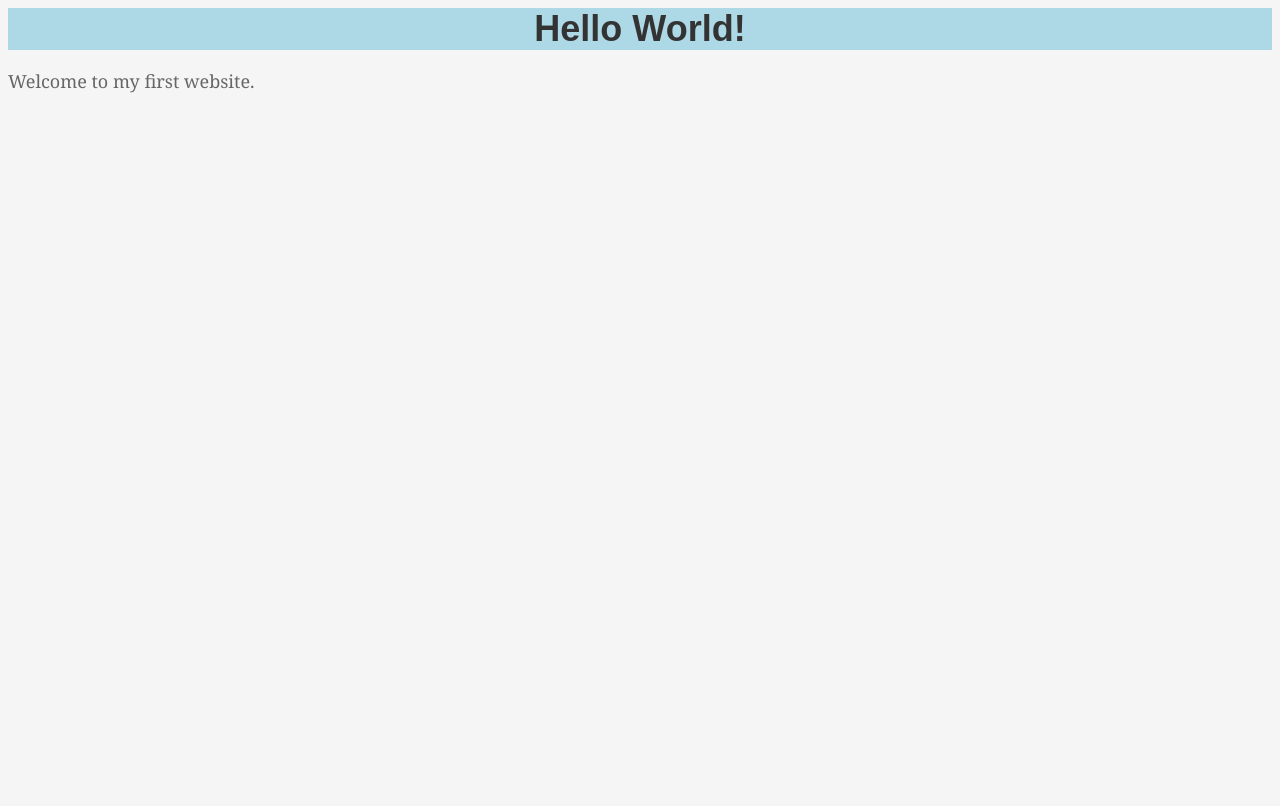
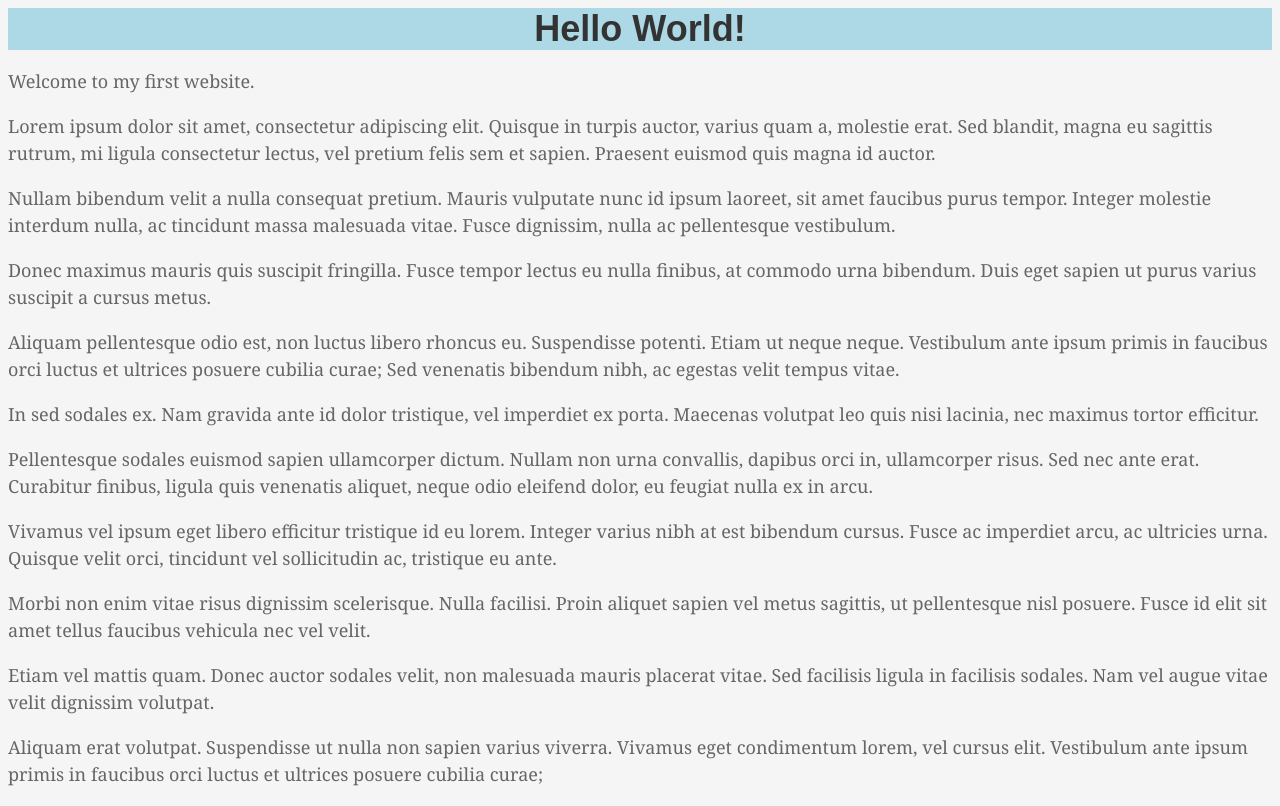
Before and after one commit to Knowinnovation/helloworld, a plain HTML site: page index.html in a window 1280 px wide. Drawn offline with Linux system fonts and the light colour scheme.

Commit message:
add loreum ipsum text

```diff
--- a/index.html
+++ b/index.html
@@ -7,5 +7,24 @@
   <body>
     <h1>Hello World!</h1>
     <p>Welcome to my first website.</p>
+    <p>Lorem ipsum dolor sit amet, consectetur adipiscing elit. Quisque in turpis auctor, varius quam a, molestie erat. Sed blandit, magna eu sagittis rutrum, mi ligula consectetur lectus, vel pretium felis sem et sapien. Praesent euismod quis magna id auctor.</p>
+
+<p>Nullam bibendum velit a nulla consequat pretium. Mauris vulputate nunc id ipsum laoreet, sit amet faucibus purus tempor. Integer molestie interdum nulla, ac tincidunt massa malesuada vitae. Fusce dignissim, nulla ac pellentesque vestibulum.</p>
+
+<p>Donec maximus mauris quis suscipit fringilla. Fusce tempor lectus eu nulla finibus, at commodo urna bibendum. Duis eget sapien ut purus varius suscipit a cursus metus.</p>
+
+<p>Aliquam pellentesque odio est, non luctus libero rhoncus eu. Suspendisse potenti. Etiam ut neque neque. Vestibulum ante ipsum primis in faucibus orci luctus et ultrices posuere cubilia curae; Sed venenatis bibendum nibh, ac egestas velit tempus vitae.</p>
+
+<p>In sed sodales ex. Nam gravida ante id dolor tristique, vel imperdiet ex porta. Maecenas volutpat leo quis nisi lacinia, nec maximus tortor efficitur.</p>
+
+<p>Pellentesque sodales euismod sapien ullamcorper dictum. Nullam non urna convallis, dapibus orci in, ullamcorper risus. Sed nec ante erat. Curabitur finibus, ligula quis venenatis aliquet, neque odio eleifend dolor, eu feugiat nulla ex in arcu.</p>
+
+<p>Vivamus vel ipsum eget libero efficitur tristique id eu lorem. Integer varius nibh at est bibendum cursus. Fusce ac imperdiet arcu, ac ultricies urna. Quisque velit orci, tincidunt vel sollicitudin ac, tristique eu ante.</p>
+
+<p>Morbi non enim vitae risus dignissim scelerisque. Nulla facilisi. Proin aliquet sapien vel metus sagittis, ut pellentesque nisl posuere. Fusce id elit sit amet tellus faucibus vehicula nec vel velit.</p>
+
+<p>Etiam vel mattis quam. Donec auctor sodales velit, non malesuada mauris placerat vitae. Sed facilisis ligula in facilisis sodales. Nam vel augue vitae velit dignissim volutpat.</p>
+
+<p>Aliquam erat volutpat. Suspendisse ut nulla non sapien varius viverra. Vivamus eget condimentum lorem, vel cursus elit. Vestibulum ante ipsum primis in faucibus orci luctus et ultrices posuere cubilia curae;</p>
   </body>
 </html>
```
